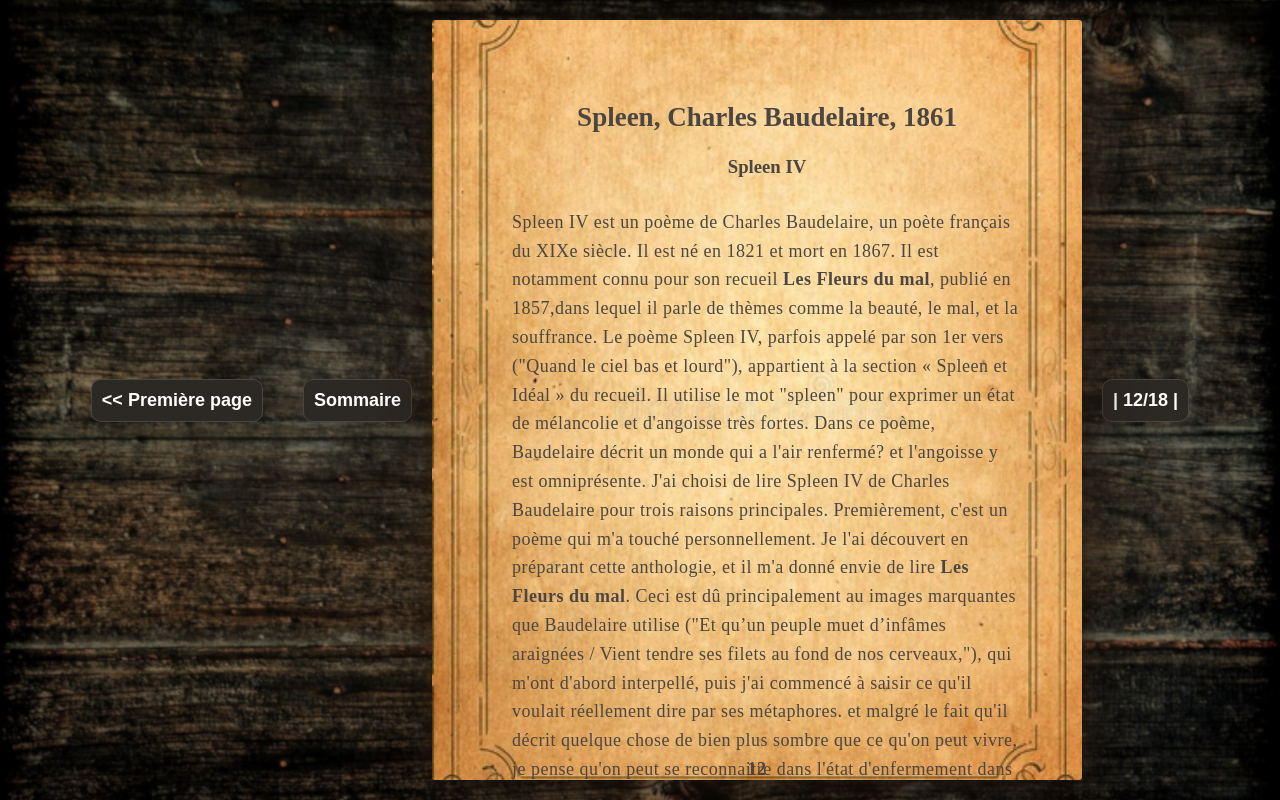
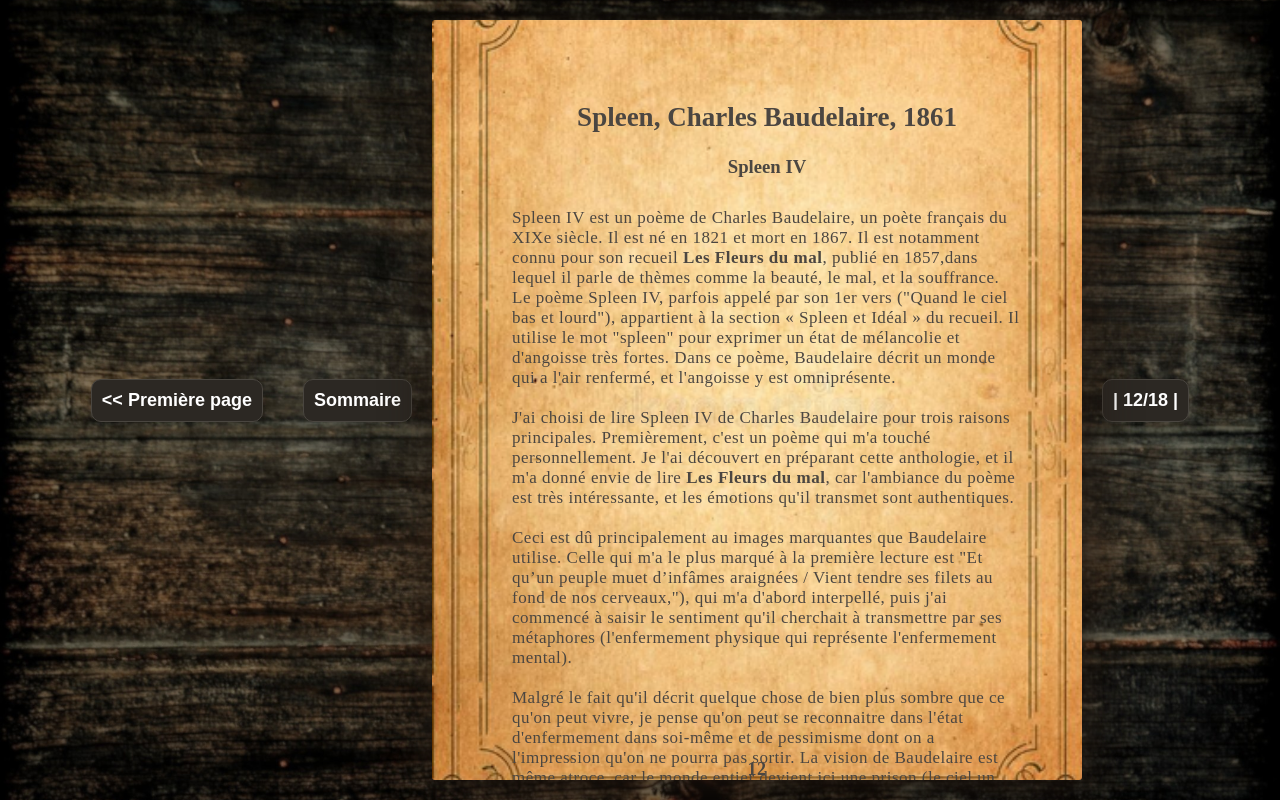
Before and after one commit to Tan-X2/Anthologie, a plain HTML site: page justification12.html in a window 1280 px wide. Drawn offline with Linux system fonts and the light colour scheme.

```diff
--- a/justification12.html
+++ b/justification12.html
@@ -10,35 +10,28 @@
         <div class="page">
             <h2>Spleen, Charles Baudelaire, 1861</h2>
             <h3>Spleen IV</h3>
-            <p class="justification">
+            <p class="justification" style="line-height: normal; font-size: 17px;">
                 Spleen IV est un poème de Charles Baudelaire, un poète français du XIXe siècle. Il est né en 1821 et mort en 1867. Il est notamment connu pour son recueil <b>Les Fleurs du mal</b>,
                 publié en 1857,dans lequel il parle de thèmes comme la beauté, le mal, et la souffrance.
                 Le poème Spleen IV, parfois appelé par son 1er vers ("Quand le ciel bas et lourd"), appartient à la section « Spleen et Idéal » du recueil.
                 Il utilise le mot "spleen" pour exprimer un état de mélancolie et d'angoisse très fortes.
-                Dans ce poème, Baudelaire décrit un monde qui a l'air renfermé? et l'angoisse y est omniprésente.
-
+                Dans ce poème, Baudelaire décrit un monde qui a l'air renfermé, et l'angoisse y est omniprésente.
+<br><br>
                 J'ai choisi de lire Spleen IV de Charles Baudelaire pour trois raisons principales.
 
                 Premièrement, c'est un poème qui m'a touché personnellement. Je l'ai découvert en préparant cette anthologie, et il m'a donné envie
-                de lire <b>Les Fleurs du mal</b>.
-
-                Ceci est dû principalement au images marquantes que Baudelaire utilise ("Et qu’un peuple muet d’infâmes araignées / Vient tendre
-                ses filets au fond de nos cerveaux,"), qui m'ont d'abord interpellé, puis j'ai commencé à saisir ce qu'il voulait réellement dire par ses métaphores.
-                et malgré le fait qu'il décrit quelque chose de bien plus sombre que ce qu'on peut vivre, je pense qu'on peut se reconnaitre dans l'état d'enfermement dans soi-même et
-                de péssimisme dont on a l'impression qu'on ne pourra pas sortir. La vision de Baudelaire est même atroce, car le monde entier devient ici une prison (le ciel un couvercle,
+                de lire <b>Les Fleurs du mal</b>, car l'ambiance du poème est très intéressante, et les émotions qu'il transmet sont authentiques.
+<br><br>
+                Ceci est dû principalement au images marquantes que Baudelaire utilise.
+                Celle qui m'a le plus marqué à la première lecture est "Et qu’un peuple muet d’infâmes araignées / Vient tendre
+                ses filets au fond de nos cerveaux,"), qui m'a d'abord interpellé,
+                puis j'ai commencé à saisir le sentiment qu'il cherchait à transmettre par ses métaphores (l'enfermement physique qui représente l'enfermement mental).
+<br><br>
+                Malgré le fait qu'il décrit quelque chose de bien plus sombre que ce qu'on peut vivre, je pense qu'on peut se reconnaitre dans l'état d'enfermement dans soi-même et
+                de pessimisme dont on a l'impression qu'on ne pourra pas sortir. La vision de Baudelaire est même atroce, car le monde entier devient ici une prison (le ciel un couvercle,
                 le pluie des barreaux...) pour le poète.
 
-                1. impact personnel
-                2. images fortes
-                3. message bien transmis de manière frappante
-                4. une complexité qui vaut la peine d'être étudié
-                5. autres?
-
             </p>
-            <br>
-            <br>
-            <br>
-            <br>
             <a href="index12.html">Cliquez ici pour revenir sur le poème</a>
             <p style="position: absolute; bottom: 0; left: 50%; transform: translateX(-50%); margin: 0; font-size: large; font-weight: bold;">
                 12
```
